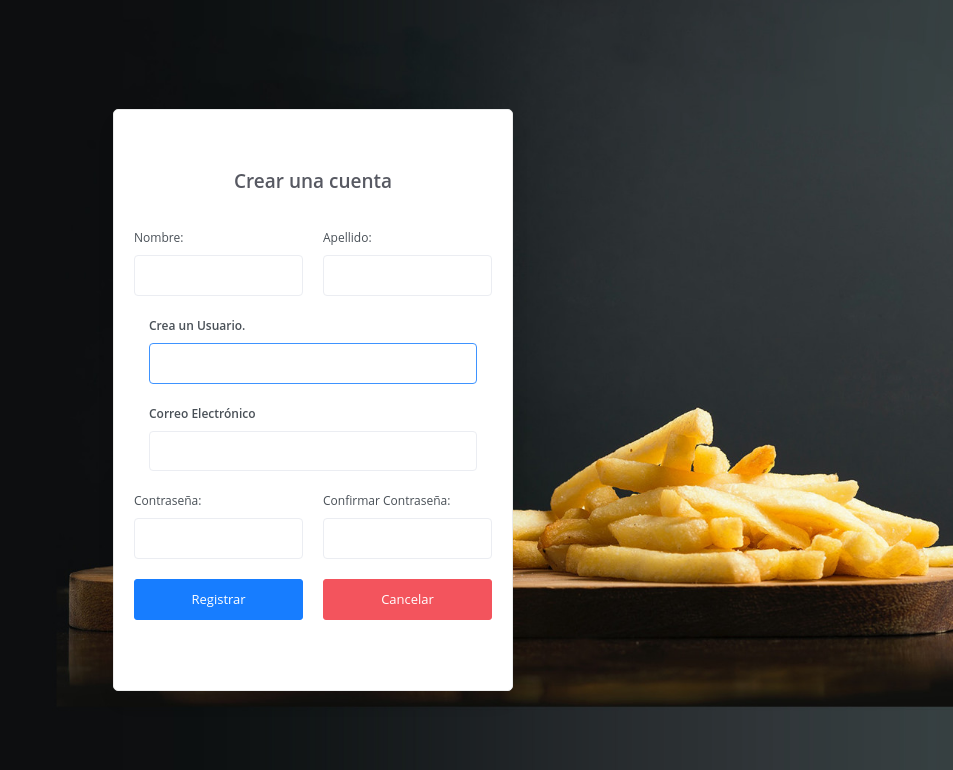
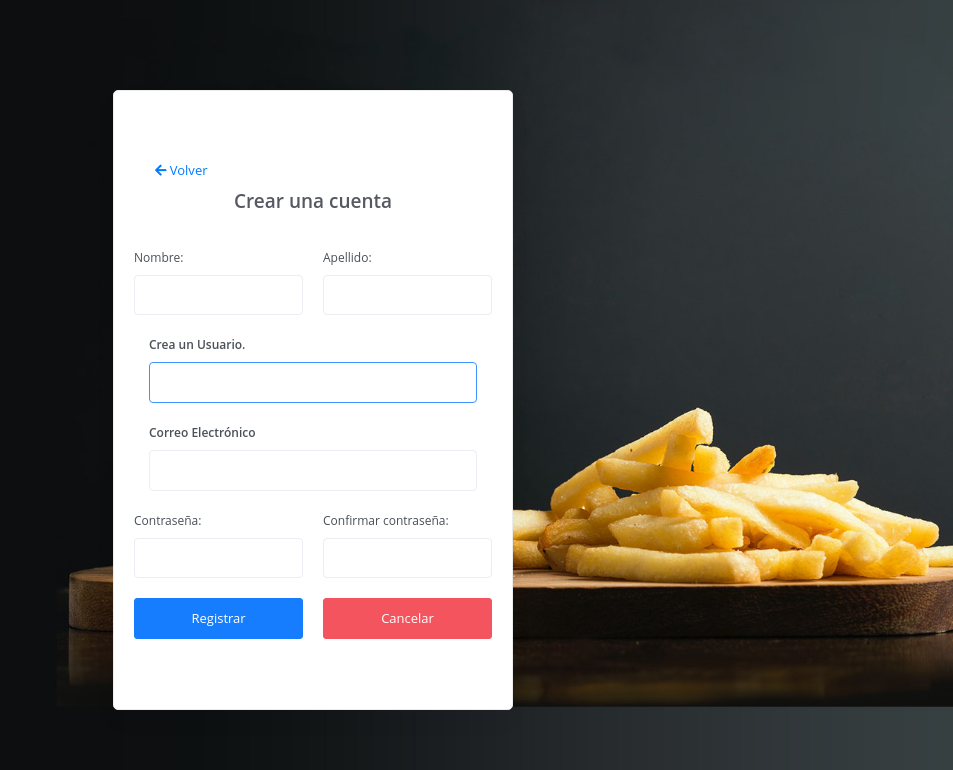
Before and after one commit to simbadanny/CasitadelSabor, a Django app: page /registro in a window 1280 px wide. Shown: the top 770 px of the page, without its empty margins (327-1280 px from the left). Run offline with Django 4.2, Linux system fonts and the light colour scheme; parts of the project's set-up code (start-up, migrations or seed data) failed here and were passed over; some libraries are stand-ins or nearby versions.

Commit message:
update 12

```diff
--- a/Aplicacion/Restaurante/templates/registration/login.html
+++ b/Aplicacion/Restaurante/templates/registration/login.html
@@ -46,7 +46,7 @@
                     {% endif %}
 
                     <div class="form-group">
-                        <label for="username" class="placeholder"><b>Usuario/Email</b></label>
+                        <label for="username" class="placeholder"><b>Usuario / Correo electrónico</b></label>
                         <input id="username" name="username" type="text" class="form-control" value="{{ form.username.value }}" required>
                     </div>
                     <div class="form-group">
--- a/Aplicacion/Restaurante/templates/registration/registro.html
+++ b/Aplicacion/Restaurante/templates/registration/registro.html
@@ -3,9 +3,9 @@
 <html lang="en">
 <head>
     <meta http-equiv="X-UA-Compatible" content="IE=edge" />
-    <title>Registro</title>
+    <title>Registro Casita del Sabor</title>
     <meta content='width=device-width, initial-scale=1.0, shrink-to-fit=no' name='viewport' />
-    <link rel="icon" href="{% static 'assets/img/icon.ico' %}" type="image/x-icon"/>
+    <link rel="icon" href="{% static 'assets/img/logo.ico' %}" type="image/x-icon"/>
 
     <!-- Fonts and icons -->
     <script src="{% static 'assets/js/plugin/webfont/webfont.min.js' %}"></script>
@@ -20,6 +20,9 @@
 
     <div class="wrapper wrapper-login">
         <div class="container container-login animated fadeIn">
+            <a href="{% url 'login' %}" class="btn btn-link back-button">
+                <i class="fas fa-arrow-left"></i> Volver
+            </a>
             <h3 class="text-center">Crear una cuenta</h3>
             <div class="login-form">
                 <form method="post" action="" id="frm_nuevo_cliente">
@@ -77,7 +80,7 @@
                             {{ form.password1 }}
                         </div>
                         <div class="form-group col-md-6">
-                            <label for="{{ form.password2.id_for_label }}">Confirmar Contraseña:</label>
+                            <label for="{{ form.password2.id_for_label }}">Confirmar contraseña:</label>
                             {{ form.password2 }}
                         </div>
                     </div>
```
Also changed, not shown: Aplicacion/Restaurante/templates/listadoOrdenMenus.html (+5 -5 lines), Aplicacion/Restaurante/templates/plantillaCliente.html (+4 -4 lines).
